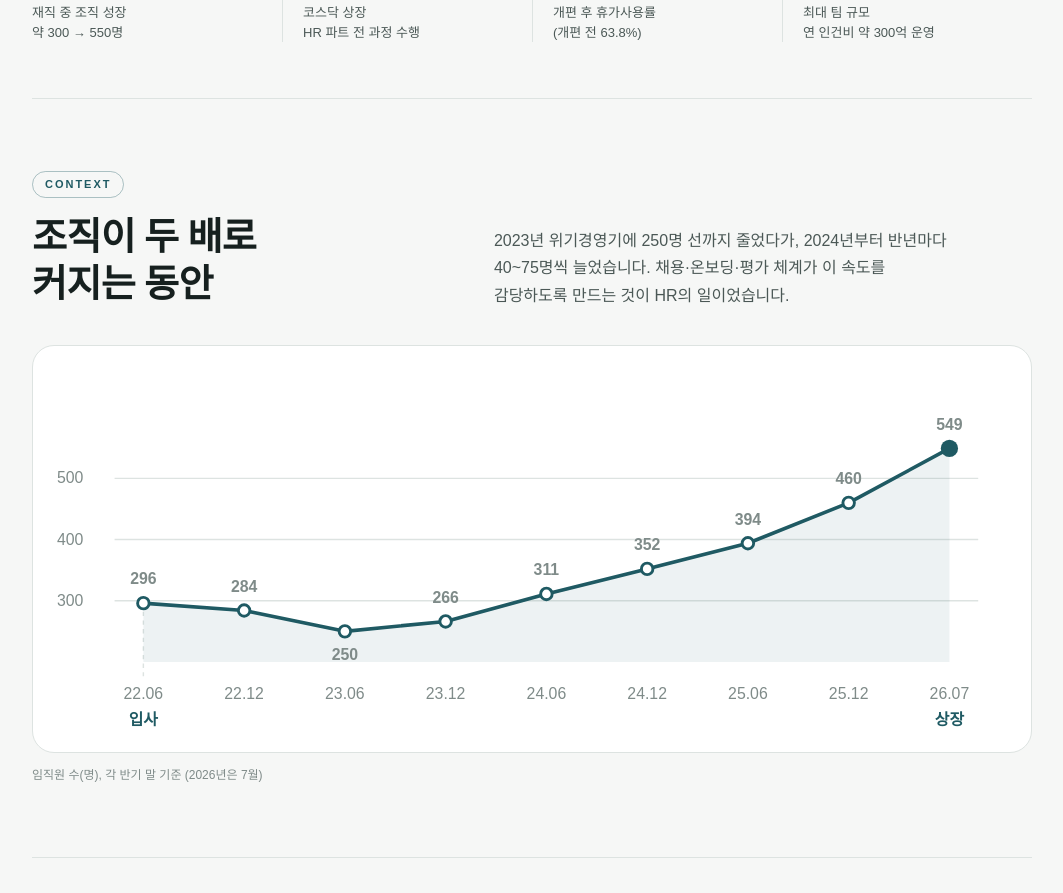
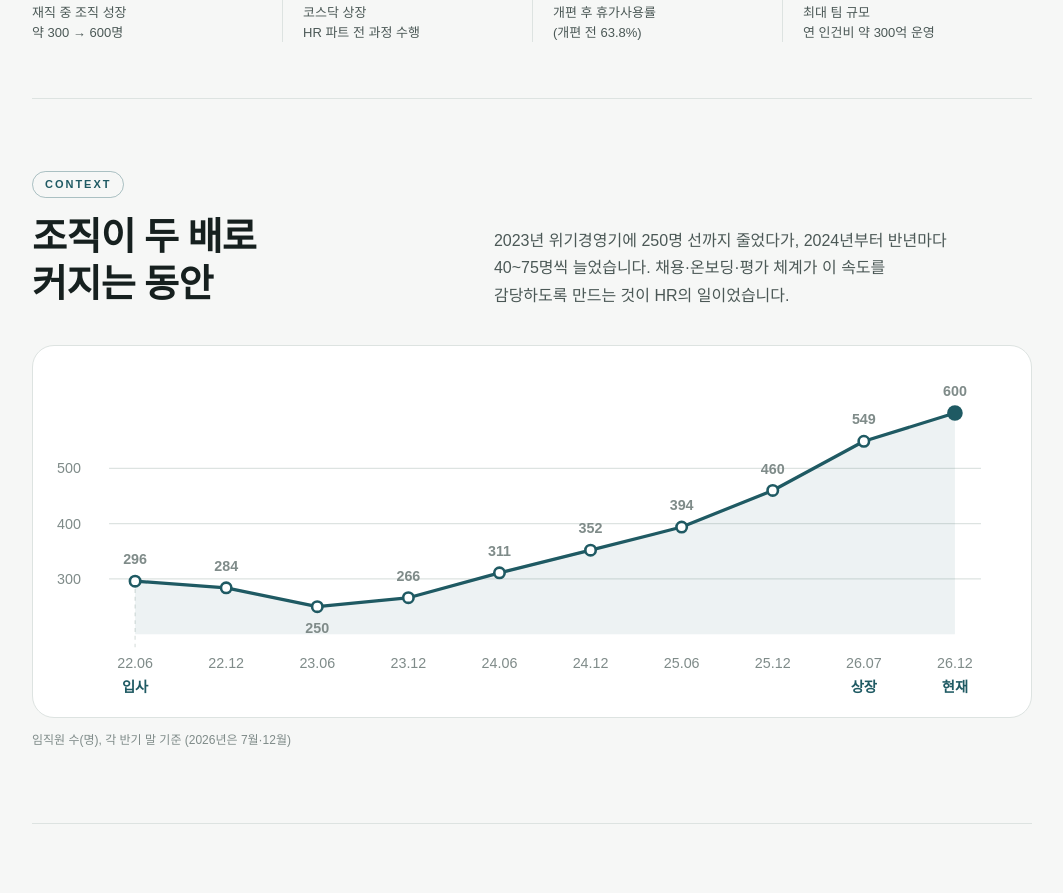
Before and after one commit to eunsunglim2/portfolio, a plain HTML site: page portfolio.html in a window 1280 px wide. Shown: the part 864-1757 px from the top of the page, without its empty margins (108-1171 px from the left). Drawn offline with Linux system fonts and the light colour scheme; a web font is replaced by a local one.

Commit message:
Add files via upload

```diff
--- a/portfolio.html
+++ b/portfolio.html
@@ -140,10 +140,10 @@ footer h2{font-size:clamp(26px,3.6vw,40px);line-height:1.3;max-width:20ch}
 <section class="hero">
   <div class="hero-top"><span><b>임은성</b> · HR Director / Head of People</span><span>인사팀장 14년 · 다섯 개 산업 · <a href="demo.html">업무 데모 보기</a></span></div>
   <span class="eyebrow">People Portfolio</span>
-  <h1 class="rise" style="margin-top:20px">300명이던 회사가 <em>550명이 되어 상장하기까지</em>, 그 사이의 HR을 설계했습니다.</h1>
+  <h1 class="rise" style="margin-top:20px">300명이던 회사가 <em>600명 규모로 성장하는 동안</em>, 그 사이의 HR을 설계했습니다.</h1>
   <p class="lede rise d1">매드업에서 4년 반 동안 HR 팀장으로 경영진에 직보하며 평가·보상, 채용, 노무, 조직문화 체계를 만들고 운영했습니다. 제도는 데이터로 설계하고 효과로 검증하며, 반복 업무는 직접 만든 AI 자동화에 맡깁니다.</p>
   <div class="facts rise d2">
-    <div class="fact"><div class="n">+85<small>%</small></div><div class="l">재직 중 조직 성장<br>약 300 → 550명</div></div>
+    <div class="fact"><div class="n">+103<small>%</small></div><div class="l">재직 중 조직 성장<br>약 300 → 600명</div></div>
     <div class="fact"><div class="n">2026.07</div><div class="l">코스닥 상장<br>HR 파트 전 과정 수행</div></div>
     <div class="fact"><div class="n">89.0<small>%</small></div><div class="l">개편 후 휴가사용률<br>(개편 전 63.8%)</div></div>
     <div class="fact"><div class="n">12<small>명</small></div><div class="l">최대 팀 규모<br>연 인건비 약 300억 운영</div></div>
@@ -156,29 +156,30 @@ footer h2{font-size:clamp(26px,3.6vw,40px);line-height:1.3;max-width:20ch}
     <p>2023년 위기경영기에 250명 선까지 줄었다가, 2024년부터 반년마다 40~75명씩 늘었습니다. 채용·온보딩·평가 체계가 이 속도를 감당하도록 만드는 것이 HR의 일이었습니다.</p>
   </div>
   <div class="chart-shell">
-    <svg viewBox="0 0 660 250" role="img" aria-label="매드업 임직원 수 추이: 2022년 6월 296명에서 2026년 7월 549명">
+    <svg viewBox="0 0 730 250" role="img" aria-label="매드업 임직원 수 추이: 2022년 6월 296명에서 2026년 7월 상장 시점 549명, 2026년 12월 기준 약 600명">
       <g stroke="var(--line)" stroke-width="1">
-        <line x1="40" x2="640" y1="157.5" y2="157.5"/><line x1="40" x2="640" y1="115" y2="115"/><line x1="40" x2="640" y1="72.5" y2="72.5"/>
+        <line x1="40" x2="710" y1="157.5" y2="157.5"/><line x1="40" x2="710" y1="115" y2="115"/><line x1="40" x2="710" y1="72.5" y2="72.5"/>
       </g>
       <text x="0" y="161">300</text><text x="0" y="119">400</text><text x="0" y="76">500</text>
       <path d="M60 165.2 L60 210" stroke="var(--line)" stroke-dasharray="3 3"/>
-      <path d="M60 159.2 L130 164.3 L200 178.8 L270 171.9 L340 152.8 L410 135.4 L480 117.6 L550 89.5 L620 51.7 L620 200 L60 200 Z" fill="var(--accent)" opacity=".08"/>
-      <path class="line-draw" d="M60 159.2 L130 164.3 L200 178.8 L270 171.9 L340 152.8 L410 135.4 L480 117.6 L550 89.5 L620 51.7" fill="none" stroke="var(--accent)" stroke-width="2.5" stroke-linejoin="round" stroke-linecap="round"/>
+      <path d="M60 159.2 L130 164.3 L200 178.8 L270 171.9 L340 152.8 L410 135.4 L480 117.6 L550 89.5 L620 51.7 L690 30.0 L690 200 L60 200 Z" fill="var(--accent)" opacity=".08"/>
+      <path class="line-draw" d="M60 159.2 L130 164.3 L200 178.8 L270 171.9 L340 152.8 L410 135.4 L480 117.6 L550 89.5 L620 51.7 L690 30.0" fill="none" stroke="var(--accent)" stroke-width="2.5" stroke-linejoin="round" stroke-linecap="round"/>
       <g fill="var(--surface)" stroke="var(--accent)" stroke-width="2">
-        <circle cx="60" cy="159.2" r="4"/><circle cx="130" cy="164.3" r="4"/><circle cx="200" cy="178.8" r="4"/><circle cx="270" cy="171.9" r="4"/><circle cx="340" cy="152.8" r="4"/><circle cx="410" cy="135.4" r="4"/><circle cx="480" cy="117.6" r="4"/><circle cx="550" cy="89.5" r="4"/>
+        <circle cx="60" cy="159.2" r="4"/><circle cx="130" cy="164.3" r="4"/><circle cx="200" cy="178.8" r="4"/><circle cx="270" cy="171.9" r="4"/><circle cx="340" cy="152.8" r="4"/><circle cx="410" cy="135.4" r="4"/><circle cx="480" cy="117.6" r="4"/><circle cx="550" cy="89.5" r="4"/><circle cx="620" cy="51.7" r="4"/>
       </g>
-      <circle cx="620" cy="51.7" r="6" fill="var(--accent)"/>
+      <circle cx="690" cy="30.0" r="6" fill="var(--accent)"/>
       <g class="v" text-anchor="middle">
-        <text x="60" y="146.2">296</text><text x="130" y="151.3">284</text><text x="200" y="198.8">250</text><text x="270" y="158.9">266</text><text x="340" y="139.8">311</text><text x="410" y="122.4">352</text><text x="480" y="104.6">394</text><text x="550" y="76.5">460</text><text x="620" y="38.7">549</text>
+        <text x="60" y="146.2">296</text><text x="130" y="151.3">284</text><text x="200" y="198.8">250</text><text x="270" y="158.9">266</text><text x="340" y="139.8">311</text><text x="410" y="122.4">352</text><text x="480" y="104.6">394</text><text x="550" y="76.5">460</text><text x="620" y="38.7">549</text><text x="690" y="17.0">600</text>
       </g>
       <g text-anchor="middle">
-        <text x="60" y="226">22.06</text><text x="130" y="226">22.12</text><text x="200" y="226">23.06</text><text x="270" y="226">23.12</text><text x="340" y="226">24.06</text><text x="410" y="226">24.12</text><text x="480" y="226">25.06</text><text x="550" y="226">25.12</text><text x="620" y="226">26.07</text>
+        <text x="60" y="226">22.06</text><text x="130" y="226">22.12</text><text x="200" y="226">23.06</text><text x="270" y="226">23.12</text><text x="340" y="226">24.06</text><text x="410" y="226">24.12</text><text x="480" y="226">25.06</text><text x="550" y="226">25.12</text><text x="620" y="226">26.07</text><text x="690" y="226">26.12</text>
       </g>
       <text class="mk" x="60" y="244" text-anchor="middle">입사</text>
       <text class="mk" x="620" y="244" text-anchor="middle">상장</text>
+      <text class="mk" x="690" y="244" text-anchor="middle">현재</text>
     </svg>
   </div>
-  <div class="src">임직원 수(명), 각 반기 말 기준 (2026년은 7월)</div>
+  <div class="src">임직원 수(명), 각 반기 말 기준 (2026년은 7월·12월)</div>
 </section>
 
 <section class="cases">
```
Also changed, not shown: resume.html (+3 -3 lines).
